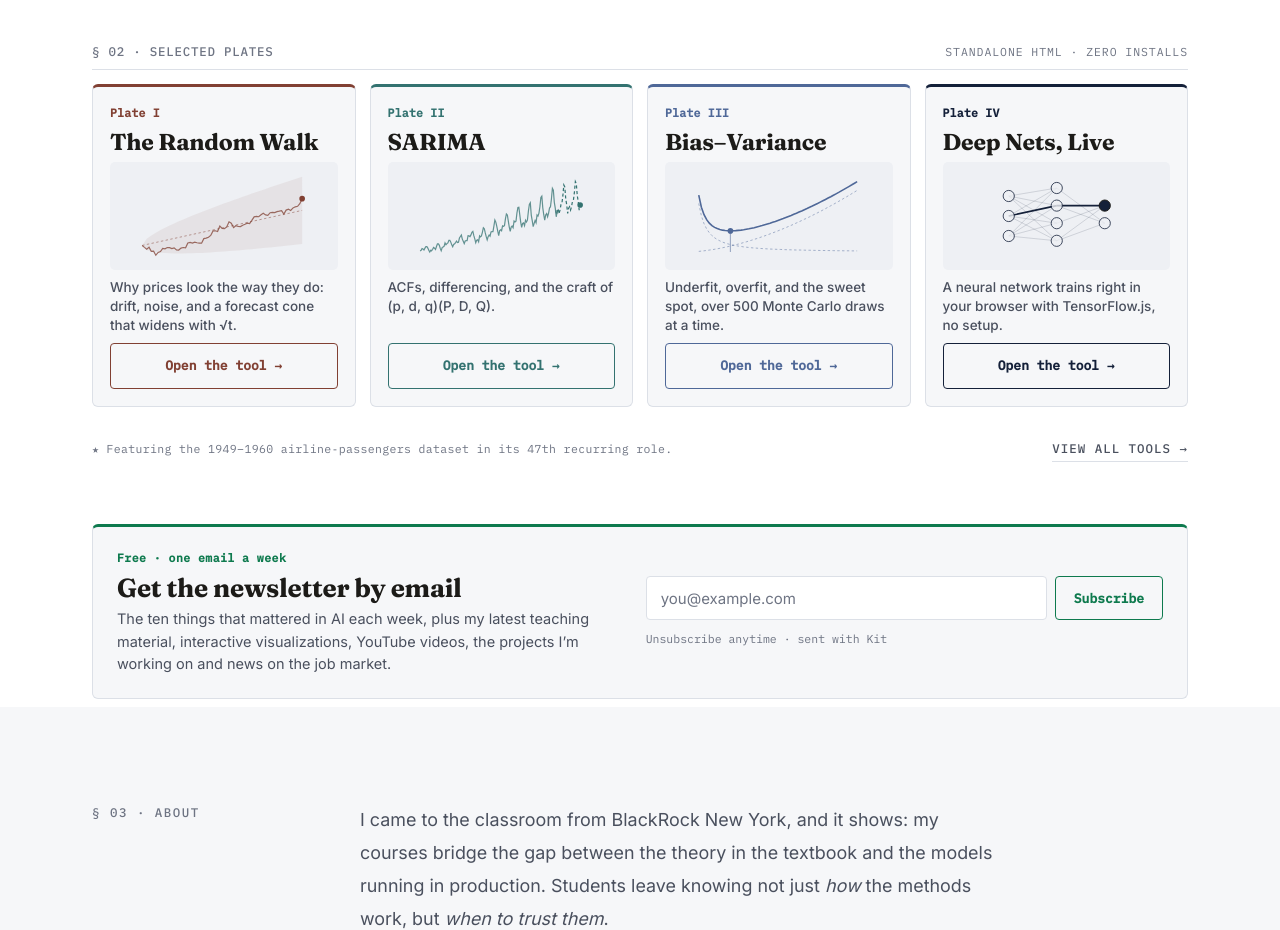
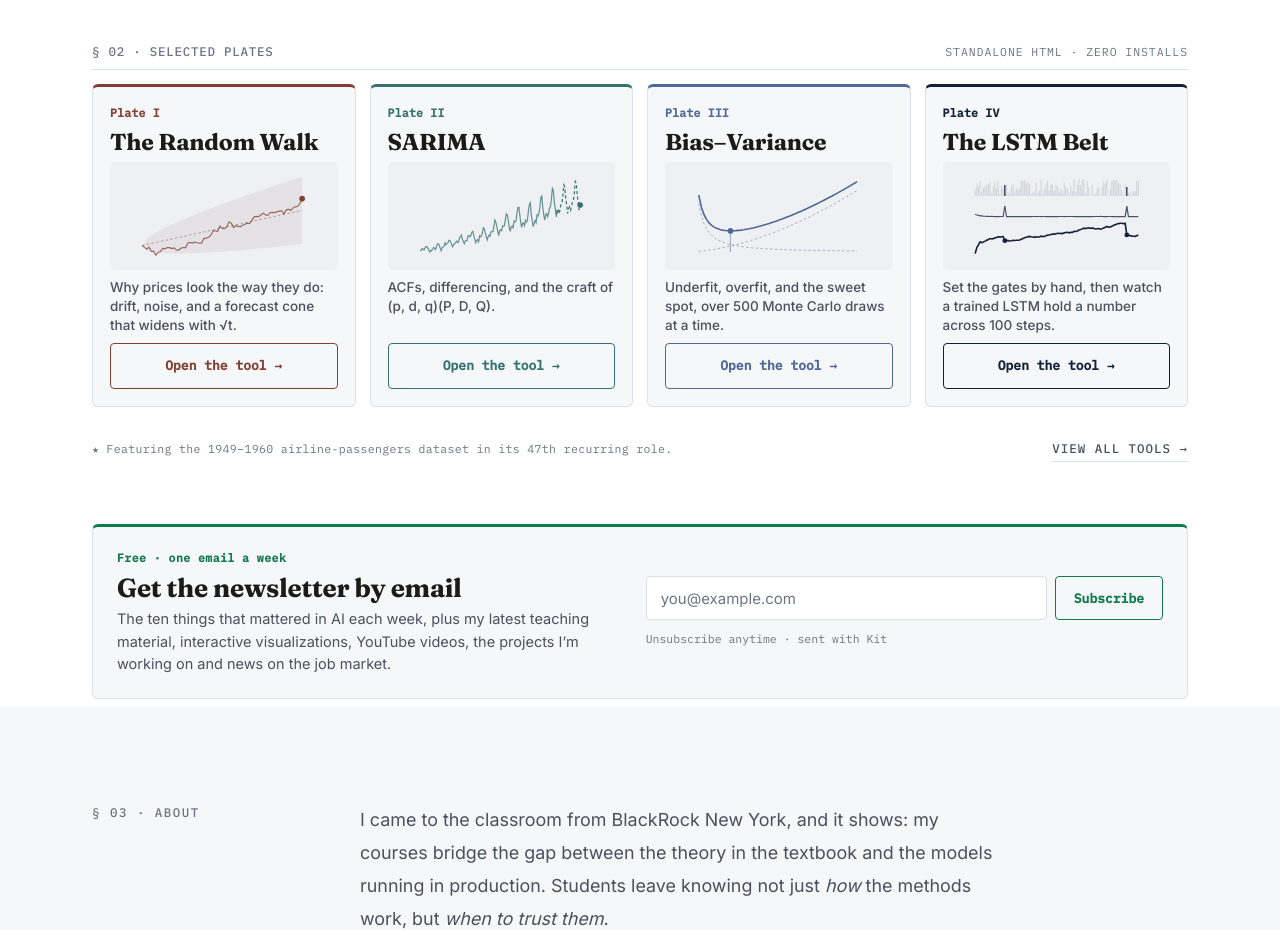
Before and after one commit to PJalgotrader/pjalgotrader.github.io, a plain HTML site: page index.html in a window 1280 px wide. Shown: the part 1268-2198 px from the top of the page. Drawn offline with Linux system fonts and the light colour scheme.

Commit message:
Home page: the fourth plate is now the LSTM conveyor belt, drawn from a real run of the trained network
Co-Authored-By: Claude Fable 5.2 <noreply@anthropic.com>

```diff
--- a/index.html
+++ b/index.html
@@ -216,20 +216,20 @@
                         <span class="plate-title">Bias&ndash;Variance</span>
                         <span class="plate-desc">Underfit, overfit, and the sweet spot, over 500 Monte Carlo draws at a time.</span>
                     </a>
-                    <a class="plate" href="Interactive_tools/m6_dl/dnn-timeseries-visualization.html">
+                    <a class="plate" href="Interactive_tools/m7_rnn/lstm-conveyor-belt.html">
                         <svg class="plate-art" viewBox="0 0 220 110" aria-hidden="true">
-                            <line class="edge" x1="50" y1="30" x2="110" y2="20"/><line class="edge" x1="50" y1="30" x2="110" y2="42"/><line class="edge" x1="50" y1="30" x2="110" y2="64"/><line class="edge" x1="50" y1="30" x2="110" y2="86"/>
-                            <line class="edge" x1="50" y1="55" x2="110" y2="20"/><line class="edge" x1="50" y1="55" x2="110" y2="64"/><line class="edge" x1="50" y1="55" x2="110" y2="86"/>
-                            <line class="edge" x1="50" y1="80" x2="110" y2="20"/><line class="edge" x1="50" y1="80" x2="110" y2="42"/><line class="edge" x1="50" y1="80" x2="110" y2="64"/><line class="edge" x1="50" y1="80" x2="110" y2="86"/>
-                            <line class="edge" x1="110" y1="20" x2="170" y2="64"/><line class="edge" x1="110" y1="42" x2="170" y2="64"/><line class="edge" x1="110" y1="64" x2="170" y2="42"/><line class="edge" x1="110" y1="86" x2="170" y2="42"/><line class="edge" x1="110" y1="86" x2="170" y2="64"/>
-                            <line class="ln-green" x1="50" y1="55" x2="110" y2="42"/><line class="ln-green" x1="110" y1="42" x2="170" y2="42"/>
-                            <circle class="node" cx="50" cy="30" r="7"/><circle class="node" cx="50" cy="55" r="7"/><circle class="node" cx="50" cy="80" r="7"/>
-                            <circle class="node" cx="110" cy="20" r="7"/><circle class="node" cx="110" cy="42" r="7"/><circle class="node" cx="110" cy="64" r="7"/><circle class="node" cx="110" cy="86" r="7"/>
-                            <circle class="node-hot" cx="170" cy="42" r="7"/><circle class="node" cx="170" cy="64" r="7"/>
+                            <!-- A real run of the trained LSTM on the memory test: a list of 100 numbers with two marked, then one memory slot's input gate (it opens at the marks) and its cell state (it jumps at the marks, then holds) -->
+                            <path class="edge" d="M8.0,30V22.0M10.1,30V14.2M12.1,30V17.2M14.2,30V11.5M16.2,30V25.8M18.3,30V19.5M20.4,30V18.4M22.4,30V16.4M24.5,30V14.7M26.5,30V13.2M28.6,30V26.6M30.7,30V18.2M32.7,30V12.6M34.8,30V19.9M36.8,30V10.7M38.9,30V27.7M41.0,30V17.6M43.0,30V20.3M47.2,30V15.3M49.2,30V25.8M51.3,30V26.9M53.3,30V18.7M55.4,30V14.7M57.5,30V24.3M59.5,30V20.3M61.6,30V22.6M63.6,30V19.5M65.7,30V10.9M67.8,30V11.3M69.8,30V10.5M71.9,30V14.2M73.9,30V12.4M76.0,30V15.1M78.1,30V27.1M80.1,30V25.2M82.2,30V26.0M84.2,30V12.6M86.3,30V26.0M88.4,30V23.1M90.4,30V9.8M92.5,30V26.9M94.5,30V21.2M96.6,30V15.3M98.7,30V10.9M100.7,30V22.9M102.8,30V15.3M104.8,30V15.7M106.9,30V23.5M109.0,30V17.0M111.0,30V18.0M113.1,30V25.0M115.2,30V21.2M117.2,30V25.6M119.3,30V13.2M121.3,30V18.2M123.4,30V21.4M125.5,30V27.5M127.5,30V16.6M129.6,30V23.9M131.6,30V9.0M133.7,30V25.4M135.8,30V15.9M137.8,30V9.2M139.9,30V16.4M141.9,30V9.8M144.0,30V9.2M146.1,30V27.5M148.1,30V11.5M150.2,30V19.3M152.2,30V29.8M154.3,30V16.1M156.4,30V27.9M158.4,30V28.1M160.5,30V19.9M162.5,30V20.1M164.6,30V29.6M166.7,30V19.3M168.7,30V11.5M170.8,30V14.0M172.8,30V9.4M174.9,30V29.8M177.0,30V21.4M179.0,30V11.1M181.1,30V10.1M183.2,30V11.3M185.2,30V9.8M187.3,30V13.6M189.3,30V15.5M191.4,30V22.6M193.5,30V28.3M195.5,30V15.9M199.6,30V26.2M201.7,30V25.4M203.8,30V28.1M205.8,30V23.9M207.9,30V23.7M209.9,30V11.1M212.0,30V11.1"/>
+                            <line class="stem-hi" x1="45.1" y1="30" x2="45.1" y2="16.4"/>
+                            <line class="stem-hi" x1="197.6" y1="30" x2="197.6" y2="18.7"/>
+                            <polyline class="ln" points="8.0,52.7 10.1,53.8 12.1,54.3 14.2,54.9 16.2,54.9 18.3,55.2 20.4,55.3 22.4,55.4 24.5,55.5 26.5,55.6 28.6,55.5 30.7,55.6 32.7,55.7 34.8,55.6 36.8,55.7 38.9,55.6 41.0,55.6 43.0,55.6 45.1,42.2 47.2,55.8 49.2,55.7 51.3,55.7 53.3,55.7 55.4,55.7 57.5,55.7 59.5,55.7 61.6,55.6 63.6,55.7 65.7,55.7 67.8,55.7 69.8,55.8 71.9,55.7 73.9,55.8 76.0,55.7 78.1,55.7 80.1,55.6 82.2,55.6 84.2,55.7 86.3,55.6 88.4,55.6 90.4,55.7 92.5,55.6 94.5,55.6 96.6,55.7 98.7,55.7 100.7,55.6 102.8,55.7 104.8,55.7 106.9,55.6 109.0,55.7 111.0,55.7 113.1,55.6 115.2,55.6 117.2,55.6 119.3,55.7 121.3,55.6 123.4,55.6 125.5,55.6 127.5,55.6 129.6,55.6 131.6,55.7 133.7,55.6 135.8,55.7 137.8,55.7 139.9,55.7 141.9,55.7 144.0,55.8 146.1,55.7 148.1,55.7 150.2,55.7 152.2,55.6 154.3,55.7 156.4,55.6 158.4,55.6 160.5,55.6 162.5,55.6 164.6,55.5 166.7,55.6 168.7,55.7 170.8,55.7 172.8,55.7 174.9,55.6 177.0,55.6 179.0,55.7 181.1,55.7 183.2,55.7 185.2,55.8 187.3,55.8 189.3,55.7 191.4,55.7 193.5,55.6 195.5,55.7 197.6,42.6 199.6,55.8 201.7,55.7 203.8,55.7 205.8,55.7 207.9,55.6 209.9,55.7 212.0,55.7"/>
+                            <polyline class="ln-green" points="8.0,102.0 10.1,94.5 12.1,91.1 14.2,87.3 16.2,88.3 18.3,87.4 20.4,86.4 22.4,85.3 24.5,84.3 26.5,83.2 28.6,83.8 30.7,83.3 32.7,82.3 34.8,82.0 36.8,80.9 38.9,81.6 41.0,81.0 43.0,80.8 45.1,85.8 47.2,85.5 49.2,85.8 51.3,86.3 53.3,86.0 55.4,85.4 57.5,85.6 59.5,85.4 61.6,85.4 63.6,85.0 65.7,84.1 67.8,83.2 69.8,82.3 71.9,81.7 73.9,81.0 76.0,80.5 78.1,81.0 80.1,81.3 82.2,81.7 84.2,80.9 86.3,81.3 88.4,81.3 90.4,80.2 92.5,80.7 94.5,80.5 96.6,79.8 98.7,78.8 100.7,78.8 102.8,78.1 104.8,77.5 106.9,77.6 109.0,77.1 111.0,76.6 113.1,76.9 115.2,76.7 117.2,77.0 119.3,76.1 121.3,75.6 123.4,75.4 125.5,76.0 127.5,75.3 129.6,75.4 131.6,74.1 133.7,74.4 135.8,73.7 137.8,72.6 139.9,72.0 141.9,71.1 144.0,70.2 146.1,70.8 148.1,69.9 150.2,69.7 152.2,70.5 154.3,69.9 156.4,70.6 158.4,71.3 160.5,70.9 162.5,70.6 164.6,71.5 166.7,71.0 168.7,69.9 170.8,69.1 172.8,68.0 174.9,68.9 177.0,68.7 179.0,67.7 181.1,66.7 183.2,65.9 185.2,65.1 187.3,64.5 189.3,64.0 191.4,64.1 193.5,64.7 195.5,64.2 197.6,78.7 199.6,79.1 201.7,79.5 203.8,80.2 205.8,80.4 207.9,80.5 209.9,79.7 212.0,78.9"/>
+                            <circle class="dot" cx="45.1" cy="85.8" r="3"/>
+                            <circle class="dot" cx="197.6" cy="78.7" r="3"/>
                         </svg>
                         <span class="plate-num">Plate IV</span>
-                        <span class="plate-title">Deep Nets, Live</span>
-                        <span class="plate-desc">A neural network trains right in your browser with TensorFlow.js, no setup.</span>
+                        <span class="plate-title">The LSTM Belt</span>
+                        <span class="plate-desc">Set the gates by hand, then watch a trained LSTM hold a number across 100 steps.</span>
                     </a>
                 </div>
                 <div class="plates-foot">
--- a/sitemap.xml
+++ b/sitemap.xml
@@ -2,7 +2,7 @@
 <urlset xmlns="http://www.sitemaps.org/schemas/sitemap/0.9">
   <url>
     <loc>https://pedramjahangiry.com/</loc>
-    <lastmod>2026-09-15</lastmod>
+    <lastmod>2026-11-28</lastmod>
     <priority>1.0</priority>
   </url>
   <url>
```
